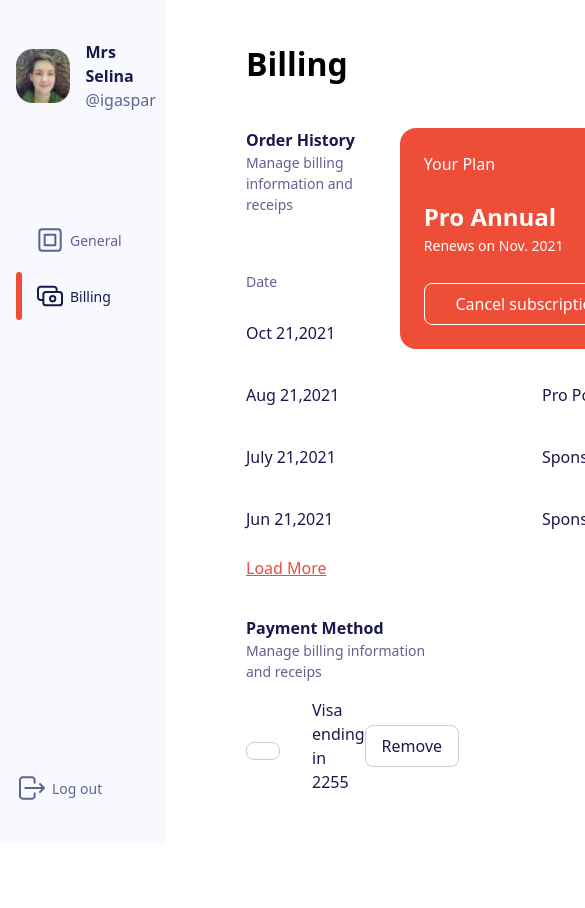
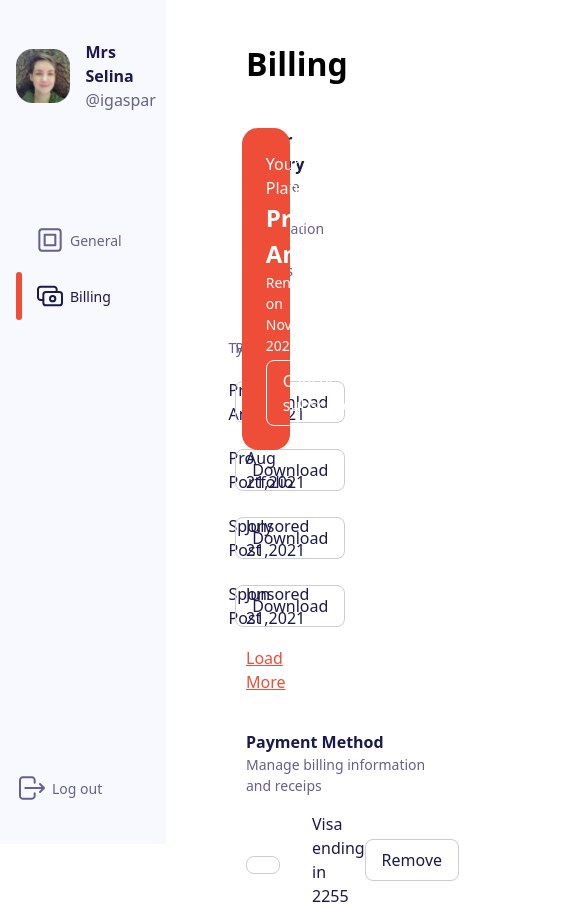
Before and after one commit to Fomonyuytar-Joseph/coding-interview, a Next.js app: page / in a window 390 px wide. Shown: the top 908 px of the page, 585 px wide, since content can reach past the window. Before the commit the page ends 844 px from the top, so only its background shows below. Built offline with nearby package versions, Linux system fonts and the light colour scheme.

Commit message:
fix : responsivnes

```diff
--- a/components/billing/card/SubscriptionCard.tsx
+++ b/components/billing/card/SubscriptionCard.tsx
@@ -4,7 +4,7 @@ import CancelButton from "../../buttons/CancelButton";
 const SubscriptionCard = () => {
   return (
     <div
-      className="flex flex-col justify-between w-[258px] h-[221px] py-6 px-6 bg-primary rounded-[16px] text-white hover:bg-black"
+      className="flex flex-col justify-between md:w-[240px] md:h-[220px] xl:w-[258px] xl:h-[221px] py-6 px-6 bg-primary rounded-[16px] text-white hover:bg-black"
       style={{ boxShadow: " 0px 8px 19px rgba(223, 223, 253, 0.6);" }}
     >
       <div className="text-[16px] ">
--- a/components/billing/receiptTable/ReceiptDataRows.tsx
+++ b/components/billing/receiptTable/ReceiptDataRows.tsx
@@ -7,7 +7,7 @@ interface ReceiptDataRowsProps {
 }
 const ReceiptDataRows = ({ date, type }: ReceiptDataRowsProps) => {
   return (
-    <div className="grid grid-cols-12 gap-[80px] items-center  py-2 mb-1 rounded-[8px] text-[16px] font-medium text-darkBlueColor hover:shadow-3xl ">
+    <div className="grid grid-cols-12 md:gap-[25px]    xl:gap-[60px] xxl:gap-[80px] items-center  py-2 mb-1 rounded-[8px] text-[16px] font-medium text-darkBlueColor hover:shadow-3xl ">
       <div className="col-span-4 ml-6 ">{date} 21,2021</div>
 
       <div className="col-span-4">{type}</div>
--- a/components/billing/receiptTable/ReceiptHeading.tsx
+++ b/components/billing/receiptTable/ReceiptHeading.tsx
@@ -2,7 +2,7 @@ import React from "react";
 
 const ReceiptHeading = () => {
   return (
-    <div className="grid grid-cols-12 gap-[80px]  text-[14px] text-lightGray font-medium mb-3  ">
+    <div className="grid grid-cols-12 lg:gap-[25px] xl:gap-[60px] xxl:gap-[80px]  text-[14px] text-lightGray font-medium mb-3  ">
       <div className="col-span-4 ml-6 ">
         <h3>Date</h3>
       </div>
--- a/pages/index.tsx
+++ b/pages/index.tsx
@@ -23,22 +23,22 @@ const Home: NextPage = () => {
         {/* Receipt Section */}
         <div>
           <div className="w-full grid grid-cols-12  ">
-            <div className="w-full    col-span-9">
+            <div className="w-full  md:col-span-8  xl:col-span-9">
               <div className="mb-14">
                 <BillingSection title="Order History" />
               </div>
 
-              <div className="w-[89%] ">
+              <div className=" md:[70%]   lg:w-[88%]  xl:w-[92%] ">
                 <ReceiptTable />
               </div>
             </div>
 
-            <div className="w-full col-span-3">
+            <div className="w-full md:col-span-4 xl:col-span-3">
               <SubscriptionCard />
             </div>
           </div>
 
-    {/* Bottom section of page */}
+          {/* Bottom section of page */}
           <div className=" w-[90%] mt-9">
             <BillingSection title="Payment Method" />
 
--- a/tailwind.config.js
+++ b/tailwind.config.js
@@ -14,6 +14,7 @@ module.exports = {
       md: "768px",
       lg: "992px",
       xl: "1200px",
+      xxl:"1300px"
     },
     extend: {
       colors: {
```
